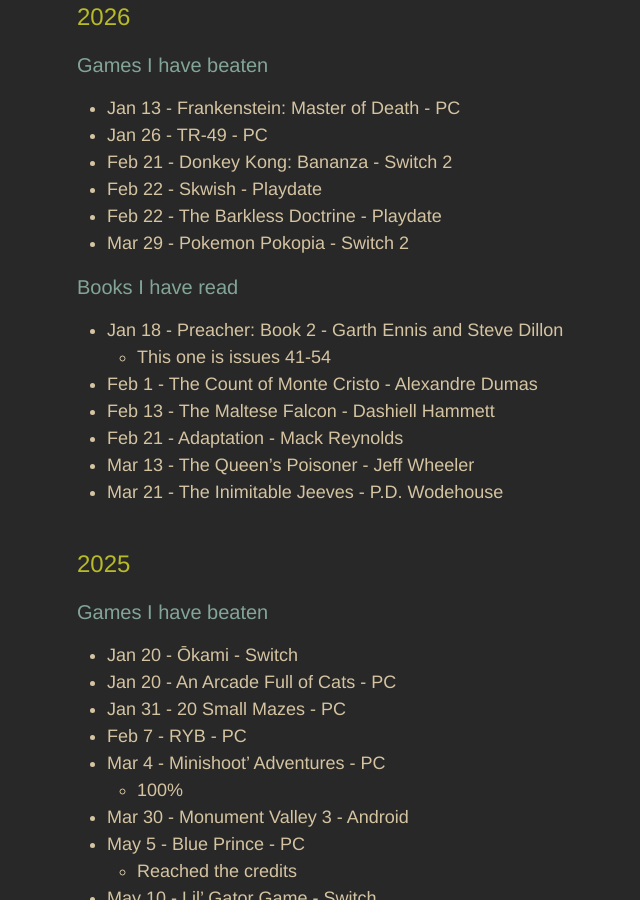
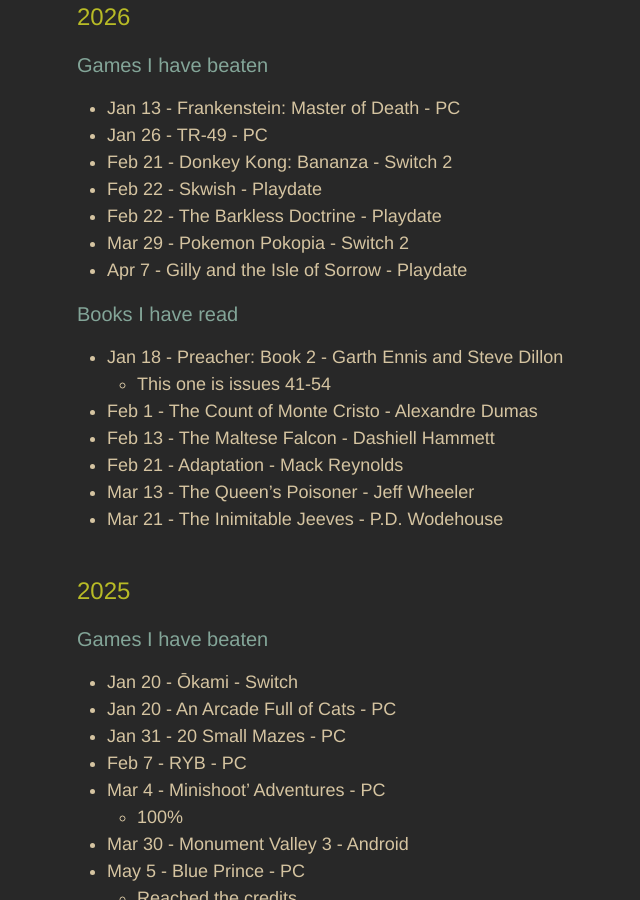
Before and after one commit to adkinsrs/sadkins_site, a Jekyll site: the page built from misc.md, in a window 1280 px wide and 900 px high, scrolled down 518 px. Shown: the whole window, without its empty margins (193-833 px from the left). Built offline with Jekyll 4.4.1, drawn with Linux system fonts in a browser that asks for light colours.

Commit message:
beat a game

```diff
--- a/misc.md
+++ b/misc.md
@@ -26,6 +26,7 @@
 * Feb 22 - Skwish - Playdate
 * Feb 22 - The Barkless Doctrine - Playdate
 * Mar 29 - Pokemon Pokopia - Switch 2
+* Apr 7 - Gilly and the Isle of Sorrow - Playdate
 
 ### Books I have read
 
```
